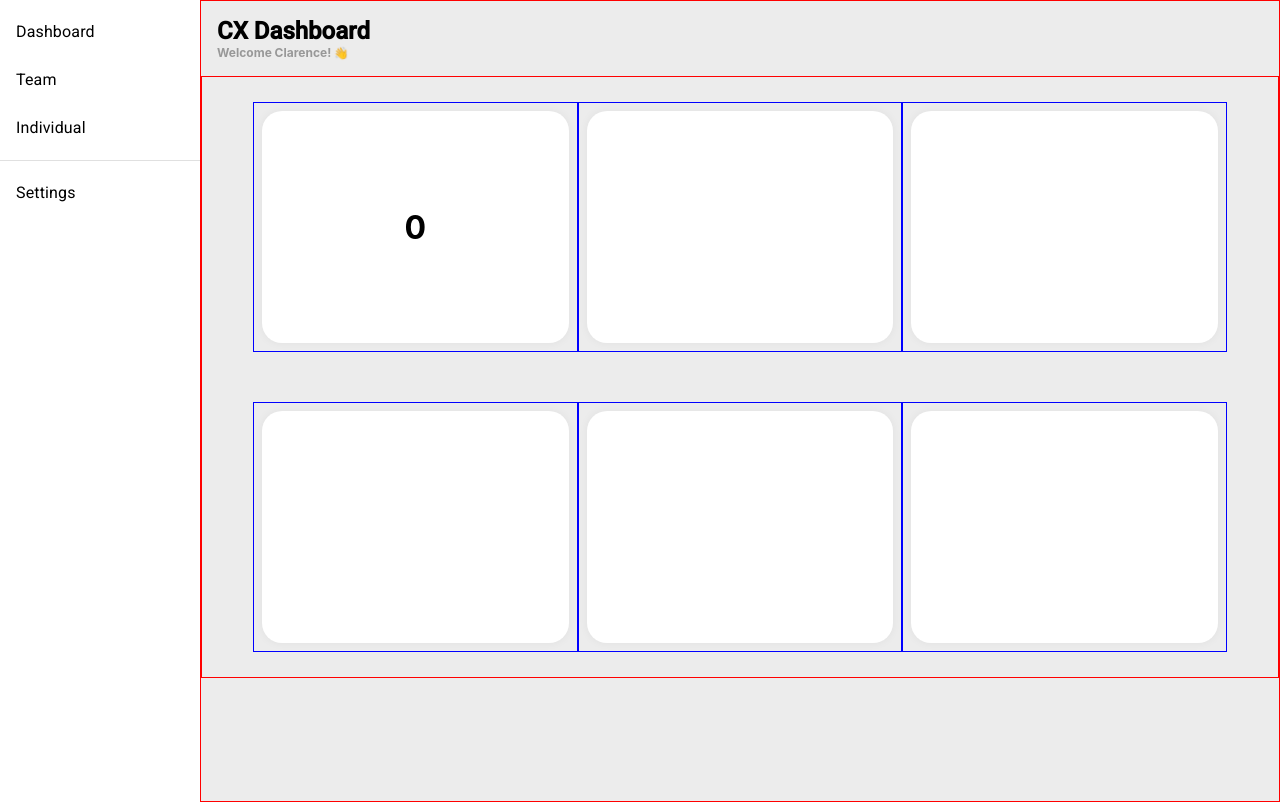
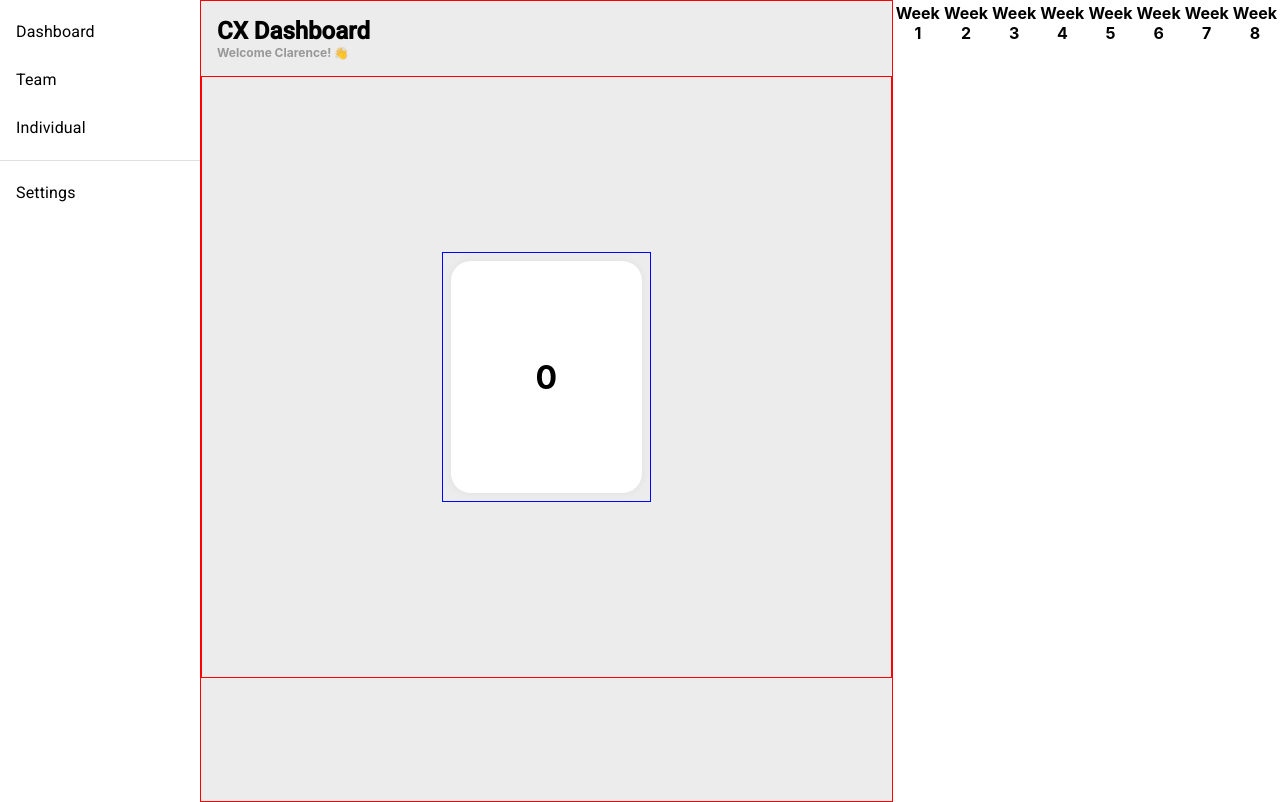
Before and after one commit to carimado/metrics_dashboard_app, a React (Create React App) app in the folder metrics-dashboard-app/: page / in a window 1280 px wide. Built offline with nearby package versions, Linux system fonts and the light colour scheme; no server answers; the database is empty; the HTML template or start-up script is replaced by a standard one.

Commit message:
loop columns and passing props

```diff
--- a/metrics-dashboard-app/package.json
+++ b/metrics-dashboard-app/package.json
@@ -10,12 +10,14 @@
     "@testing-library/jest-dom": "^5.14.1",
     "@testing-library/react": "^13.0.0",
     "@testing-library/user-event": "^13.2.1",
+    "date-fns": "^2.29.3",
     "firebase": "^9.17.1",
     "framer-motion": "^10.0.0",
     "react": "^18.2.0",
     "react-dom": "^18.2.0",
     "react-router-dom": "^6.8.1",
     "react-scripts": "5.0.1",
+    "react-table": "^7.8.0",
     "styled-components": "^5.3.6",
     "web-vitals": "^2.1.0"
   },
--- a/metrics-dashboard-app/src/Dashboard.js
+++ b/metrics-dashboard-app/src/Dashboard.js
@@ -7,48 +7,61 @@ import Header from './Header';
 
 import { useState, useEffect } from 'react';
 import { db } from './firebase-config';
-import { collection, getDocs } from 'firebase/firestore';
+import { collection, query, getDocs } from 'firebase/firestore';
+import MetricTable from './Table';
 
 export default function Dashboard() {
 
     const [numberOfOnboardings, setNumberOfOnboardings] = useState([]);
-    const [numberOfIntercomClosed, setNumberOfIntercomClosed] = useState([]);
+    // const [numberOfIntercomClosed, setNumberOfIntercomClosed] = useState([]);
 
-    // const numberOfOnboardingsCollectionRef = collection(db, "numberOfOnboardings")
-    // const numberOfIntercomClosedRef = collection(db, "numberOfIntercomClosed")
-
+    // console.log(numberOfIntercomClosed, numberOfOnboardings)
 
     useEffect(() => {
+
       // const getNumberOfOnboardings = async () => {
-      //   const data = await getDocs(numberOfOnboardingsCollectionRef);
-      //   console.log(data)
-      //   setNumberOfOnboardings(data.docs.map(doc => ({...doc.data(), id: doc.id})))
+      //   const querySnapshot = await getDocs(collection(db, "numberOfOnboardings"));
+      //   console.log(querySnapshot)
+      //   const metricData = []
+
+      //   querySnapshot.forEach((doc) => {
+
+      //     metricData.push(doc.data())
+      //   });
+      //   setNumberOfOnboardings(metricData)
       // }
-      // getNumberOfOnboardings();
+
+      // console.log(getNumberOfOnboardings)
 
       const getNumberOfOnboardings = async () => {
-        const querySnapshot = await getDocs(collection(db, "numberOfOnboardings"));
+        const querySnapshot = await getDocs(collection(db, "numberOfOnboardings"))
         const metricData = []
 
         querySnapshot.forEach((doc) => {
-
           metricData.push(doc.data())
-        });
+        })
         setNumberOfOnboardings(metricData)
       }
 
-      const getNumberOfIntercomClosed = async () => {
-        const querySnapshot = await getDocs(collection(db, "numberOfIntercomClosed"))
-        const metricDataForIntercomClosed = []
+      getNumberOfOnboardings()
 
-        querySnapshot.forEach((doc) => {
-          metricDataForIntercomClosed.push(doc.data())
-        })
-        setNumberOfIntercomClosed(metricDataForIntercomClosed)
-      }
 
-      getNumberOfOnboardings()
-      getNumberOfIntercomClosed()
+
+
+
+
+      // const getNumberOfIntercomClosed = async () => {
+      //   const querySnapshot = await getDocs(collection(db, "numberOfIntercomClosed"))
+      //   const metricDataForIntercomClosed = []
+
+      //   querySnapshot.forEach((doc) => {
+      //     metricDataForIntercomClosed.push(doc.data())
+      //   })
+      //   setNumberOfIntercomClosed(metricDataForIntercomClosed)
+      // }
+
+      // getNumberOfOnboardings()
+      // getNumberOfIntercomClosed()
 
     }, []);
 
@@ -57,9 +70,9 @@ export default function Dashboard() {
       return acc + curr.onboardingRemaining
     }, 0)
 
-    let totalIntercomClosed = numberOfIntercomClosed.reduce((acc, curr) => {
-      return acc + curr.numberClosed
-    }, 0)
+    // let totalIntercomClosed = numberOfIntercomClosed.reduce((acc, curr) => {
+    //   return acc + curr.numberClosed
+    // }, 0)
 
     return (
         <div className="dashboard">
@@ -68,15 +81,30 @@ export default function Dashboard() {
             <div className="dashboard-container">
                 <Header className="header"/>
                 <div className="card-container">
-                  {}
                     <MetricCard  totalOnboardings={totalOnboardings} />
-                    <MetricCard  totalIntercomClosed={totalIntercomClosed}/>
+                    {/* <MetricCard  totalIntercomClosed={totalIntercomClosed}/> */}
+                    {/* <MetricCard  />
                     <MetricCard  />
                     <MetricCard  />
-                    <MetricCard  />
-                    <MetricCard  />
+                    <MetricCard  /> */}
                 </div>
             </div>
+            {/* {numberOfOnboardings ?? <MetricTable onboarding={numberOfOnboardings}/>} */}
+            <MetricTable numberOfOnboardings={numberOfOnboardings}/>
         </div>
     )
 }
+
+
+
+
+
+// const numberOfOnboardingsCollectionRef = collection(db, "numberOfOnboardings")
+// const numberOfIntercomClosedRef = collection(db, "numberOfIntercomClosed")
+
+  // const getNumberOfOnboardings = async () => {
+  //   const data = await getDocs(numberOfOnboardingsCollectionRef);
+  //   console.log(data)
+  //   setNumberOfOnboardings(data.docs.map(doc => ({...doc.data(), id: doc.id})))
+  // }
+  // getNumberOfOnboardings();
--- /dev/null
+++ b/metrics-dashboard-app/src/Table.js
@@ -0,0 +1,49 @@
+import * as React from 'react';
+import { getWeek } from  'date-fns'
+
+export default function MetricTable(props) {
+
+  const { numberOfOnboardings } = props
+
+  numberOfOnboardings.map((person) => {
+    console.log(person)
+  })
+
+
+  const getCurrentDate = new Date()
+  const currentWeek = getWeek(getCurrentDate)
+  console.log(currentWeek)
+
+  const weekArray = []
+  for (let i = 1; i <= currentWeek; i++) {
+    weekArray.push(`Week ${i}`)
+  }
+  console.log(weekArray)
+
+  return (
+    <div>
+      <table>
+        {weekArray.map((week, index) => {
+          return (
+              <th>{week}</th>
+          )
+        })}
+
+      </table>
+    </div>
+  )
+}
+
+// TO DO -
+// I want to render this table with the data from the DB
+// I want it to adhere to a week view - each column is 1 week
+// I want to be able to add/update data onto this form
+
+// Getting the current date and finding the current week based on that date using the getWeek() - 8
+// With 8, need to run this through a function that will construct an array of strings
+// Inside this function we need to run a loop where the [i] is a string literal e.g. Week 1, Week 2, etc this needs to be in an array of strings
+// With the array, map over it and return <TableCell>'Week 1' </TableCell>
+
+// Logic for insertings a person value in the right column
+// When mapping through the object, grab date from the object and pass it to the getweek()
+//
```
Also changed, not shown: 2 other files (tests, documents, lock files or other folders).
